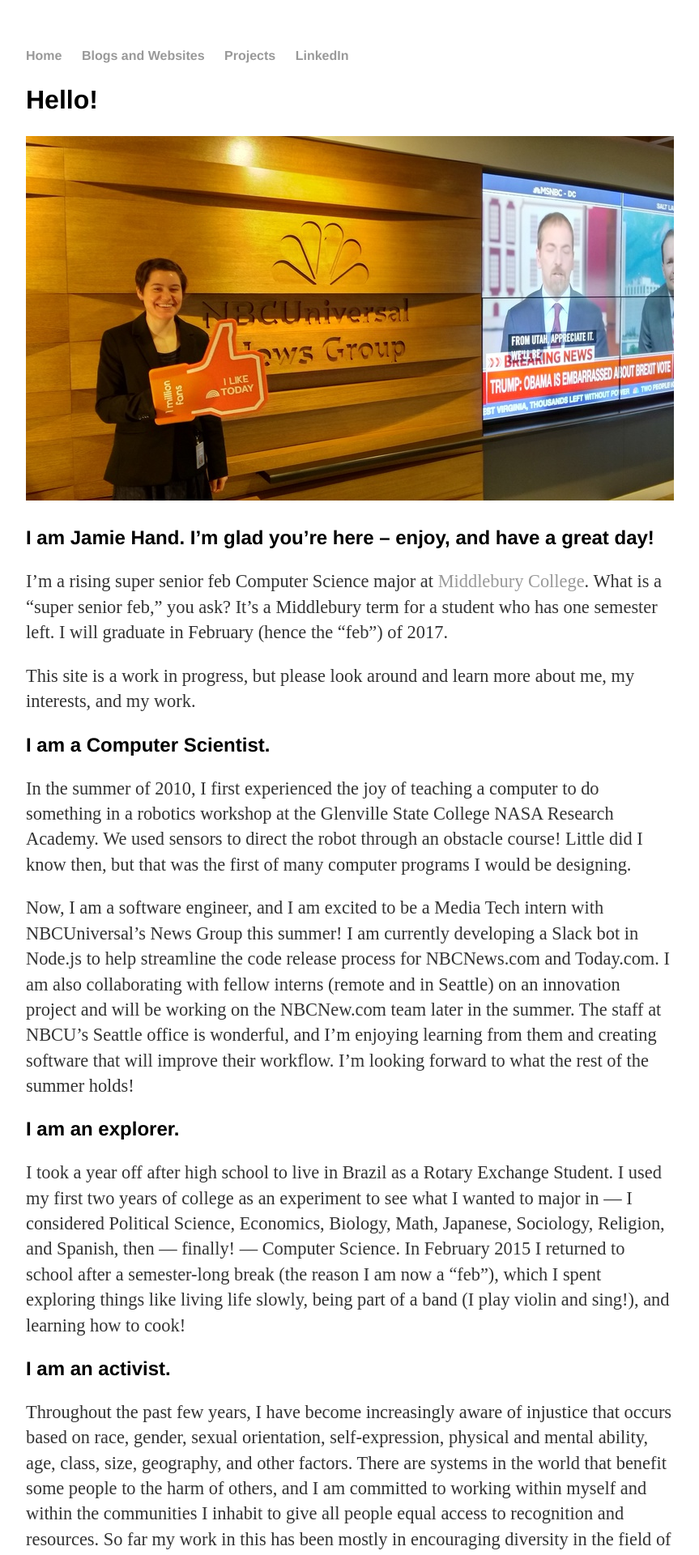
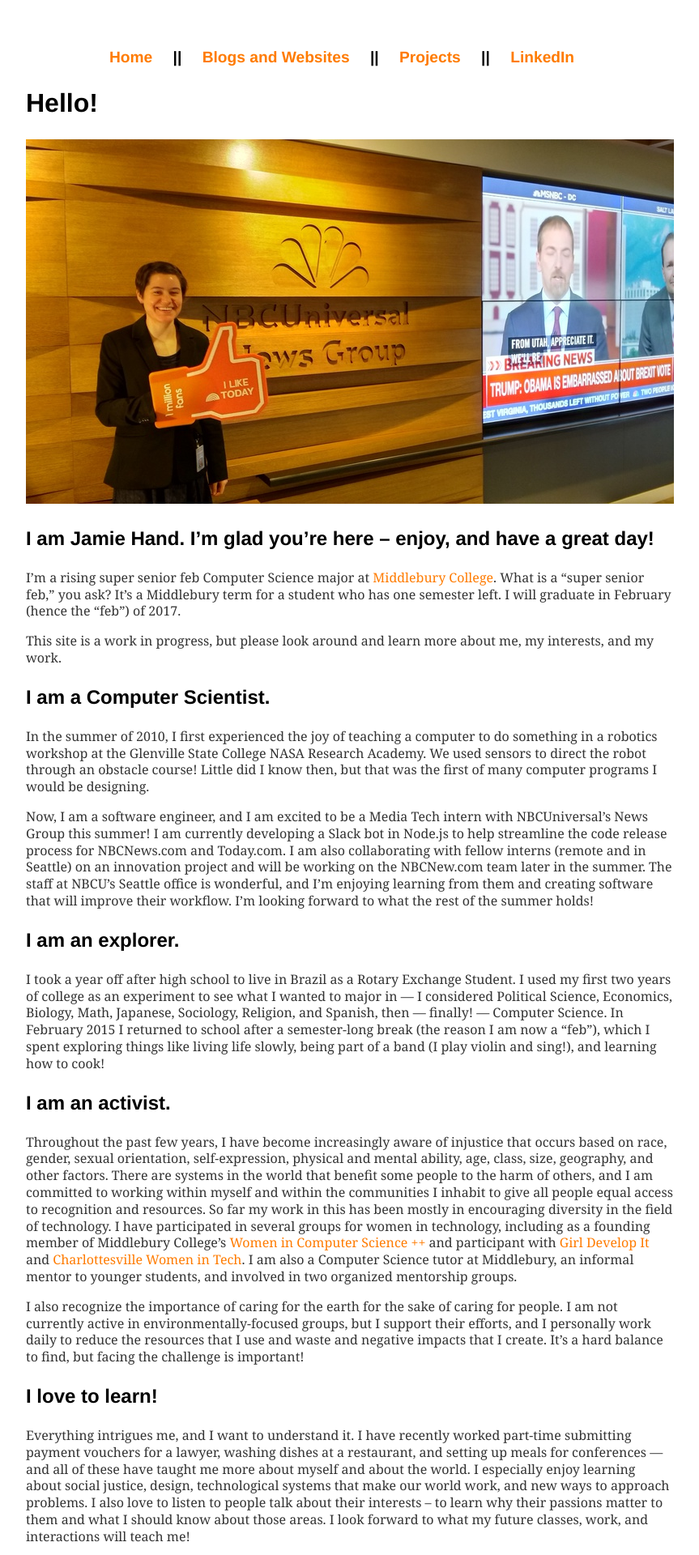
Before and after one commit to jamiehand/jamiehand.github.io, a Jekyll site: the page built from index.md, in a window 1280 px wide. Shown: the top 1920 px of the page at 81% size, without its empty margins (208-1071 px from the left). Built offline with Jekyll 4.4.1, drawn with Linux system fonts in a browser that asks for light colours.

Commit message:
Improve formatting

```diff
--- a/_layouts/default.html
+++ b/_layouts/default.html
@@ -9,8 +9,11 @@
 			<nav>
 	    		<ul>
 	        		<li><a href="/">Home</a></li>
+							<li> || </li>
 	        		<li><a href="/blogs-and-websites">Blogs and Websites</a></li>
+							<li> || </li>
 	        		<li><a href="/projects">Projects</a></li>
+							<li> || </li>
 							<li><a href="https://www.linkedin.com/in/jamiechand">LinkedIn</a></li>
 	    		</ul>
 			</nav>
@@ -21,9 +24,9 @@
 			</div><!-- /.container -->
 			<footer>
 	    		<ul>
-	        		<li><a href="https://github.com/jamiehand">github.com/jamiehand</a>
-					||
-					<a href="../">previous page</a></li>
+	        		<li><a href="https://github.com/jamiehand">github.com/jamiehand</a></li>
+							<li> || </li>
+							<li><a href="../">previous page</a></li>
 
 				</ul>
 			</footer>
--- a/css/main.css
+++ b/css/main.css
@@ -2,12 +2,15 @@
     margin: 60px auto;
     width: 70%;
     max-width: 800px;
+    font-family: Georgia, Times, "Times New Roman", serif;
 }
 nav ul, footer ul {
     font-family:'Helvetica', 'Arial', 'Sans-Serif';
     padding: 0px;
     list-style: none;
     font-weight: bold;
+    text-align: center;
+    font-size: 1.2em;
 }
 nav ul li, footer ul li {
     display: inline;
@@ -15,26 +18,29 @@
 }
 a {
     text-decoration: none;
-    color: #999;
+    color: #ff7b00;
 }
 a:hover {
     text-decoration: underline;
 }
 h1 {
     font-size: 3em;
-    font-family:'Helvetica', 'Arial', 'Sans-Serif';
+    font-family: "HelveticaNeue-Light", "Helvetica Neue Light", "Helvetica Neue",
+  Helvetica, Arial, "Lucida Grande", sans-serif;
 }
 h2 {
     font-size: 2em;
-    font-family:'Helvetica', 'Arial', 'Sans-Serif';
+    font-family: "HelveticaNeue-Light", "Helvetica Neue Light", "Helvetica Neue",
+  Helvetica, Arial, "Lucida Grande", sans-serif;
 }
 h3 {
     font-size: 1.5em;
-    font-family:'Helvetica', 'Arial', 'Sans-Serif';
+    font-family: "HelveticaNeue-Light", "Helvetica Neue Light", "Helvetica Neue",
+  Helvetica, Arial, "Lucida Grande", sans-serif;
 }
 p {
-    font-size: 1.4em;
-    line-height: 1.4em;
+    font-size: 1em;
+    line-height: 1.3em;
     color: #333;
 }
 footer {
```
